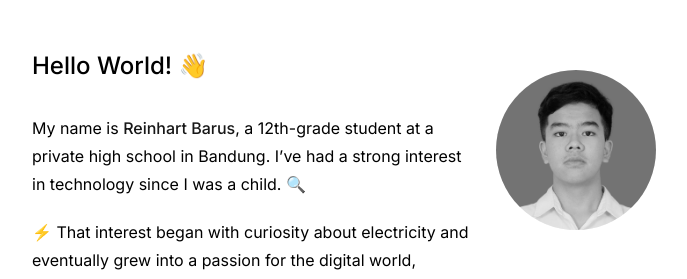
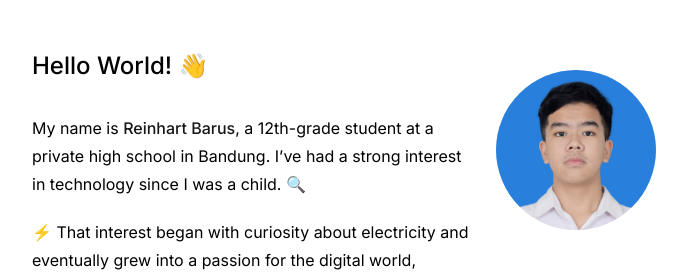
Before and after one commit to ReintB/reinhart-barus-v1, a Next.js app: page / in a window 1280 px wide. Shown: the part 146-425 px from the top of the page, without its empty margins (296-983 px from the left). Built offline with nearby package versions, Linux system fonts and the light colour scheme; no server answers.

Commit message:
feat: remove grayscale

```diff
--- a/app/page.tsx
+++ b/app/page.tsx
@@ -11,7 +11,7 @@ export default function Page() {
         <Image
           src="/reinhart.JPG"
           alt="Profile photo"
-          className="block object-cover object-top mx-auto mt-0 mb-10 bg-gray-100 rounded-full lg:mt-5 lg:mb-5 sm:float-right sm:ml-5 sm:mb-5 grayscale hover:grayscale-0 aspect-square"
+          className="block object-cover object-top mx-auto mt-0 mb-10 bg-gray-100 rounded-full lg:mt-5 lg:mb-5 sm:float-right sm:ml-5 sm:mb-5 aspect-square"
           unoptimized
           width={160}
           height={160}
```
